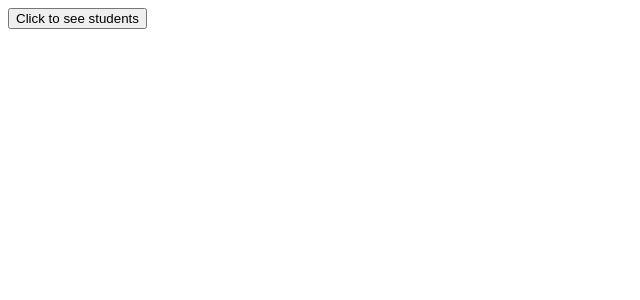
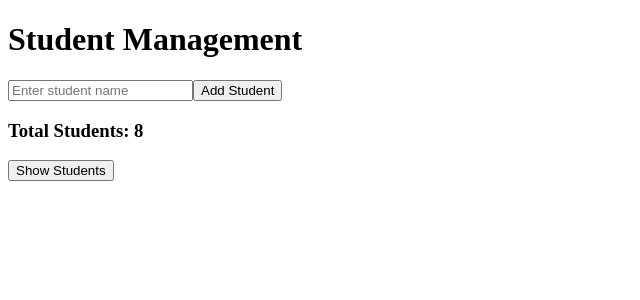
Before and after one commit to amanrcbfan99/mastering-react, a React (Vite) app: page / in a window 1280 px wide. Shown: the top 300 px of the page, without its empty margins (0-640 px from the left). Built offline with nearby package versions, Linux system fonts and the light colour scheme.

Commit message:
learn : build student management app

```diff
--- a/src/App.jsx
+++ b/src/App.jsx
@@ -1,10 +1,17 @@
+
 import { useState } from "react"
 import { MyName } from "./Header"
 
 export function Addition(){
   console.log("test")
+
   const [showStudents, setShowStudents] = useState(false);
-  const Class = ["Aman", "Ansh", "Pawan", "Aryan", "Satyam", "Rohit", "Priyanshu", "Krishna"]
+  const [newStudent, setNewStudent] = useState("");
+  const [Class, setClass] = useState([
+    "Aman", "Ansh", "Pawan", "Aryan",
+    "Satyam", "Rohit", "Priyanshu", "Krishna"
+  ]);
+
   // const School = {
   //   class : 36,
   //   teachers : "Twenty",
@@ -18,7 +25,6 @@ export function Addition(){
   //   } if(name === false){
   //     return updateName(true)
   //   }
-
   // }
   // function changeFrt(){
   //   IncreaseNUM(number + 1)
@@ -26,7 +32,6 @@ export function Addition(){
   // function alertFun(fruit){
   //   return alert(fruit)
   // }
-
 
   // function friendCircle(f1, f2, f3){
   //   return (
@@ -37,25 +42,34 @@ export function Addition(){
   //     </div>
   //   )
   // }
+
+  function addStudent(){
+    if(newStudent.trim() !== ""){
+      setClass([...Class, newStudent]);
+      setNewStudent("");
+    }
+  }
+
   return (
-    // <div>
+    <div>
+      <h1>Student Management</h1>
 
+      <input
+        type="text"
+        placeholder="Enter student name"
+        value={newStudent}
+        onChange={(e) => setNewStudent(e.target.value)}
+      />
 
-    //   {/* {
-    //     name === true? <h1>AMAN</h1> : null
-    //   }
-    //   <button onClick={toggleFun}>click to hide</button> */}
+      <button onClick={addStudent}>Add Student</button>
 
+      <h3>Total Students: {Class.length}</h3>
 
-
-    // </div>
-     <div>
-      <button onClick={() => setShowStudents(true)}>
-        Click to see students
+      <button onClick={() => setShowStudents(!showStudents)}>
+        {showStudents ? "Hide Students" : "Show Students"}
       </button>
 
       {showStudents && <MyName Class={Class} />}
     </div>
-
   )
 }
--- a/src/Header.jsx
+++ b/src/Header.jsx
@@ -1,15 +1,12 @@
-export function MyName({Class}){
-    return(
-       <div>
-        <h1>Student 1  : {Class[0]}</h1>
-        <h1>Student 2 : {Class[1]}</h1>
-        <h1>Student 3  : {Class[2]}</h1>
-        <h1>Student 4  : {Class[3]}</h1>
-        <h1>Student 5 : {Class[4]}</h1>
-        <h1>Student 6  : {Class[5]}</h1>
-        <h1>Student 7  : {Class[6]}</h1>
-        <h1>Student 8 : {Class[7]}</h1>
-       </div>
-    )
 
+export function MyName({ Class }){
+  return (
+    <div>
+      {Class.map((student, index) => (
+        <h3 key={index}>
+          Student {index + 1}: {student}
+        </h3>
+      ))}
+    </div>
+  )
 }
```
